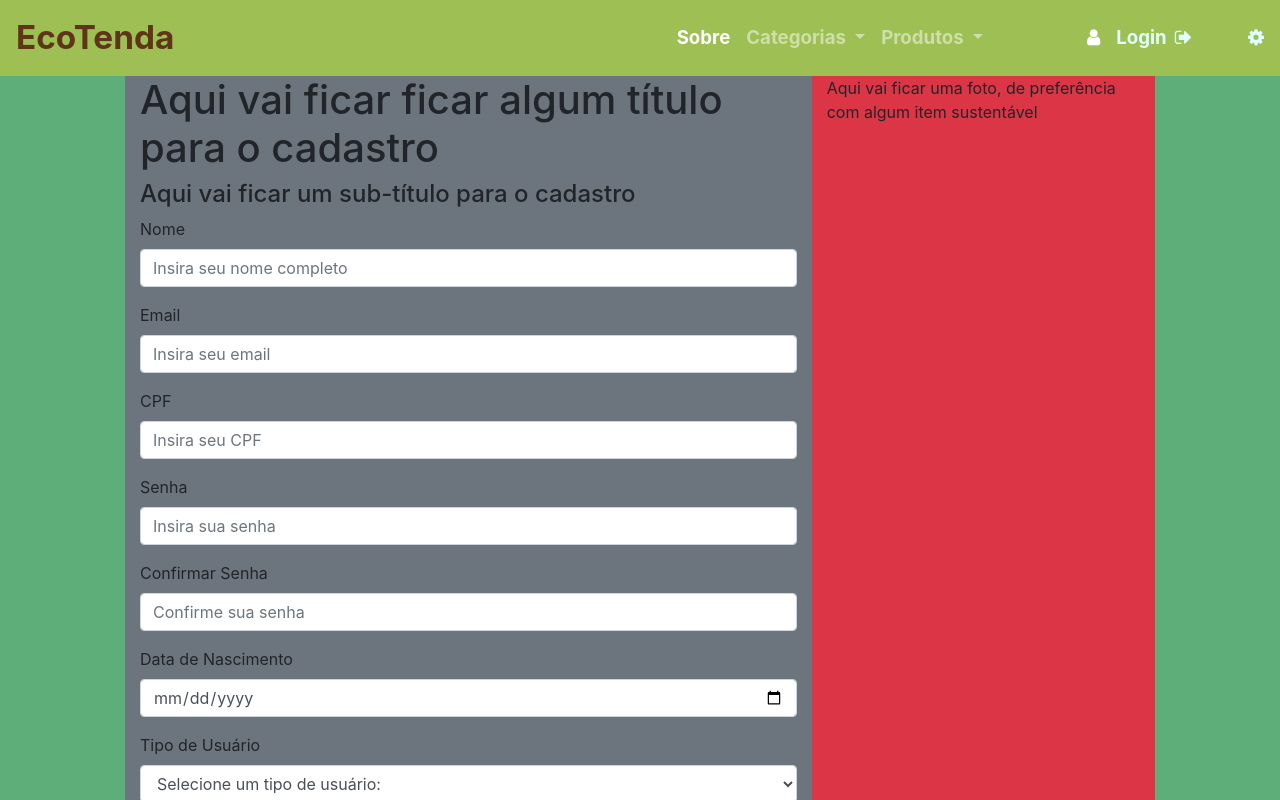
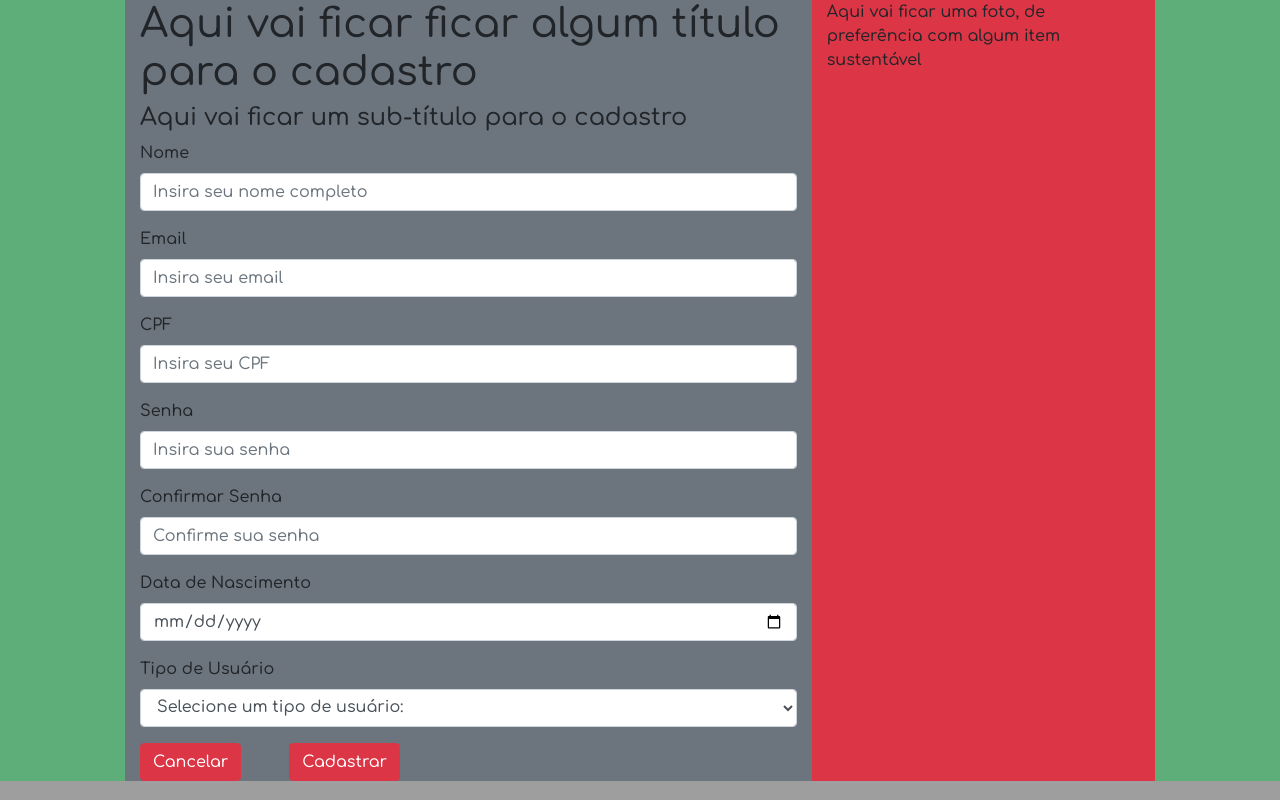
Before and after one commit to EcoTenda/Projeto-Integrador-fe, an Angular app: page /cadastrar in a window 1280 px wide. Shown: the top 800 px of the page. Built offline with nearby package versions, Linux system fonts and the light colour scheme; grey boxes are pictures that could not be loaded.

Commit message:
correção do menu

```diff
--- a/src/app/app.component.html
+++ b/src/app/app.component.html
@@ -1,3 +1,3 @@
-<app-menu></app-menu>
+
 <router-outlet></router-outlet>
 <app-footer></app-footer>
--- a/src/app/landing-page/landing-page.component.html
+++ b/src/app/landing-page/landing-page.component.html
@@ -1,3 +1,5 @@
+<app-menu></app-menu>
+
 <div class="jumbotron jumbotron-fluid m-0">
     <div class="container">
         <h1 class="display-4">Produtos Sustentáveis</h1>
--- a/src/app/menu/menu.component.html
+++ b/src/app/menu/menu.component.html
@@ -1,6 +1,7 @@
 <nav class="navbar navbar-expand-lg navbar-dark cor-nav">
   <a class="navbar-brand font-weight-bold titulo" routerLink="/landing-page" href="#">EcoTenda</a>
-    <button class="navbar-toggler" type="button" data-toggle="collapse" data-target="#conteudoNavbarSuportado" aria-controls="conteudoNavbarSuportado" aria-expanded="false" aria-label="Alterna navegação">
+  <button class="navbar-toggler" type="button" data-toggle="collapse" data-target="#conteudoNavbarSuportado"
+    aria-controls="conteudoNavbarSuportado" aria-expanded="false" aria-label="Alterna navegação">
     <span class="navbar-toggler-icon"></span>
   </button>
 
@@ -8,41 +9,52 @@
 
   <div class="nav ml-auto d-flex align-items-center fs-16">
     <div class="collapse navbar-collapse font-weight-bold text-white fs-16" id="conteudoNavbarSuportado">
+
       <ul class="navbar-nav">
-              <li class="nav-item active">
-                <a class="nav-link" href="#">Sobre <span class="sr-only">(página atual)</span></a>
+        <li class="nav-item">
+          <a class="nav-link" role="button" aria-haspopup="true" aria-expanded="false" href="#">Sobre</a>
         </li>
 
-              <li class="nav-item dropdown">
-                  <a class="nav-link dropdown-toggle" href="#" id="navbarDropdown" role="button" data-toggle="dropdown" aria-haspopup="true" aria-expanded="false">
+        <li class="nav-item ">
+          <a class="nav-link" href="#" role="button" aria-haspopup="true" aria-expanded="false">
             Categorias
           </a>
         </li>
 
 
-              <li class="nav-item dropdown mr-5 pr-5">
-                <a class="nav-link dropdown-toggle" href="#" routerLink="/todos-produtos" id="navbarDropdown" role="button" data-toggle="dropdown" aria-haspopup="true" aria-expanded="false">
+        <li class="nav-item mr-5 pr-5">
+          <a class="nav-link" href="#" routerLink="/todos-produtos" role="button" aria-haspopup="true"
+            aria-expanded="false">
             Produtos
           </a>
         </li>
+      </ul>
 
+
+
+      <ul *ngIf='id == 0 '>
+        <li><i class="fa fa-user" aria-hidden="true"></i></li>
+
+        <li><a class="m-0 font-weight-bold fs-16">Login </a></li>
       </ul>
-          <i class="fa fa-user" aria-hidden="true"></i>
-            <!-- <img src="" alt="imagem do user" width="50px" height="50px" class="img-fluid rounded-circle"> -->
-            <li class="nav-item pl-3 mr-5 d-flex align-items-center">
-              <p class="m-0 font-weight-bold fs-16">Login</p>
-              <div class="mr-auto d-flex align-items-center">
-               <i class="fa fa-sign-out mx-2 fs-16" aria-hidden="true"></i>
+
+
+      <ul *ngIf='id != 0 '>
+        <li>
+          <img src="{{foto}}{{id}}" alt="imagem do user" width="50px" height="50px" class="img-fluid rounded-circle">
+        </li>
+
+        <li>
+          <p>Olá, {{nome}}</p>
+        </li>
+
+        <li><a href=""><i class="fa fa-sign-out mx-2 fs-16" aria-hidden="true"></i></a></li>
+      </ul>
+
+      <div>
+        <i class="fa fa-cog fs-16" aria-hidden="true" routerLink="/configuracao"></i>
       </div>
-             </li>
     </div>
 
   </div>
-
-      <div>
-        <i class="fa fa-cog fs-16" aria-hidden="true" routerLink="/configuracao" ></i>
-    </div>
-
-
-
 </nav>
--- a/src/app/menu/menu.component.ts
+++ b/src/app/menu/menu.component.ts
@@ -1,4 +1,6 @@
 import { Component, OnInit } from '@angular/core';
+import { environment } from 'src/environments/environment.prod';
+import { AuthService } from '../service/auth.service';
 
 @Component({
   selector: 'app-menu',
@@ -7,9 +9,29 @@ import { Component, OnInit } from '@angular/core';
 })
 export class MenuComponent implements OnInit {
 
-  constructor() { }
 
-  ngOnInit(): void {
+  nome = environment.nome
+  foto = environment.foto
+  id = environment.id
+
+  testefalso = false;
+  testeverdade = true;
+
+
+  constructor(
+    private auth: AuthService
+  ) { }
+
+  ngOnInit( ){
+
+  }
+
+
+  sair(){
+    environment.token = '';
+    environment.nome = '';
+    environment.foto = '';
+    environment.id = 0;
   }
 
 }
--- a/src/app/service/auth.service.ts
+++ b/src/app/service/auth.service.ts
@@ -33,14 +33,14 @@ export class AuthService {
     usuario)
 }
 
-// logado(){
-//   let ok: boolean = false
+logado(){
+  let ok: boolean = false
 
-//   if(environment.token != '') {
-//     ok = true
-//   }
+  if(environment.token != '') {
+    ok = true
+  }
 
-//   return ok
-// }
+  return ok
+}
 
 }
--- a/src/styles.css
+++ b/src/styles.css
@@ -1 +1,7 @@
 /* You can add global styles to this file, and also import other style files */
+
+@import url('https://fonts.googleapis.com/css2?family=Comfortaa:wght@500&family=EB+Garamond:ital@1&family=Libre+Franklin&display=swap');
+
+*{
+    font-family: 'Comfortaa', cursive;
+}
```
Lines whose indentation alone changed are shown as unchanged.
